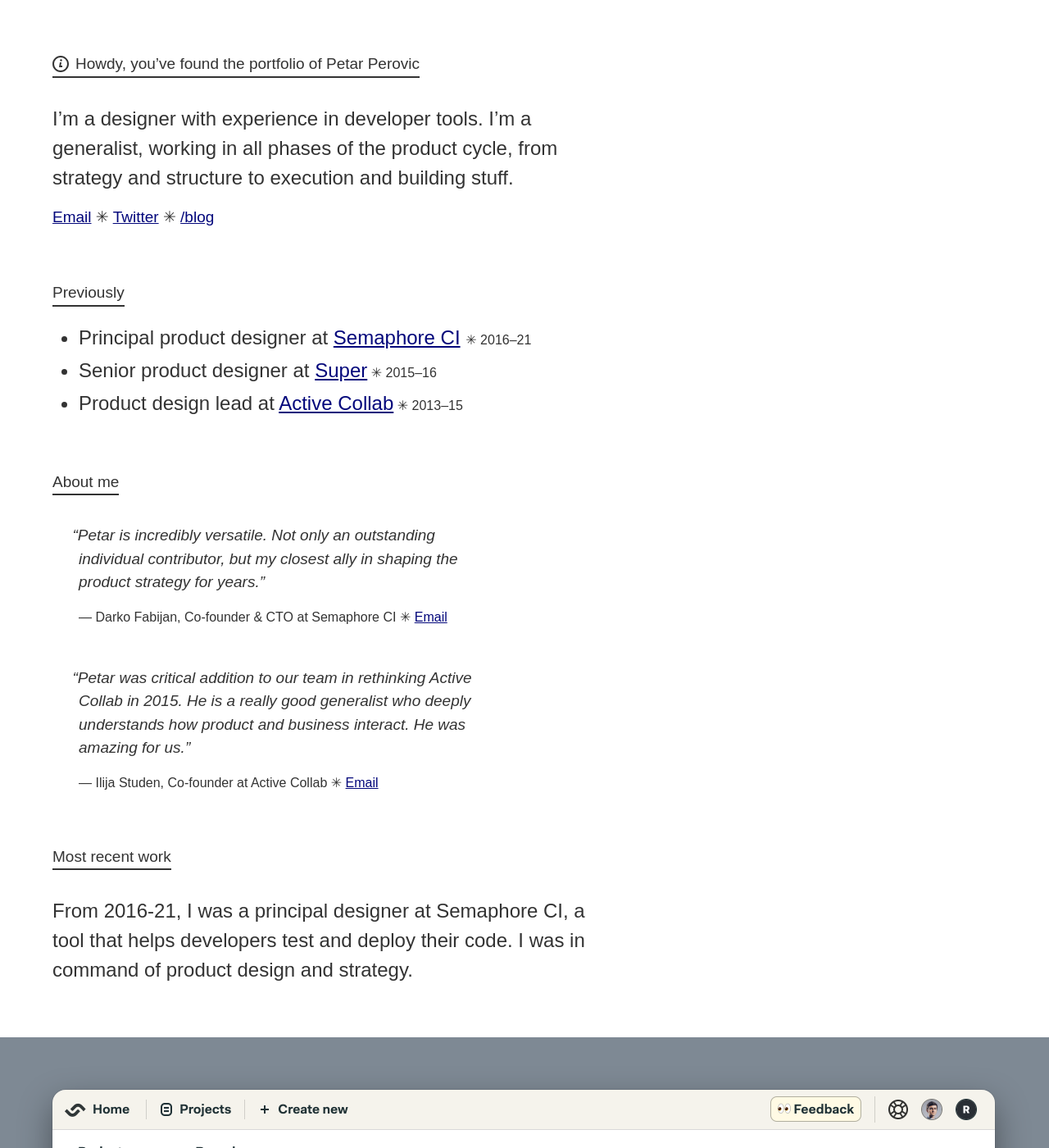
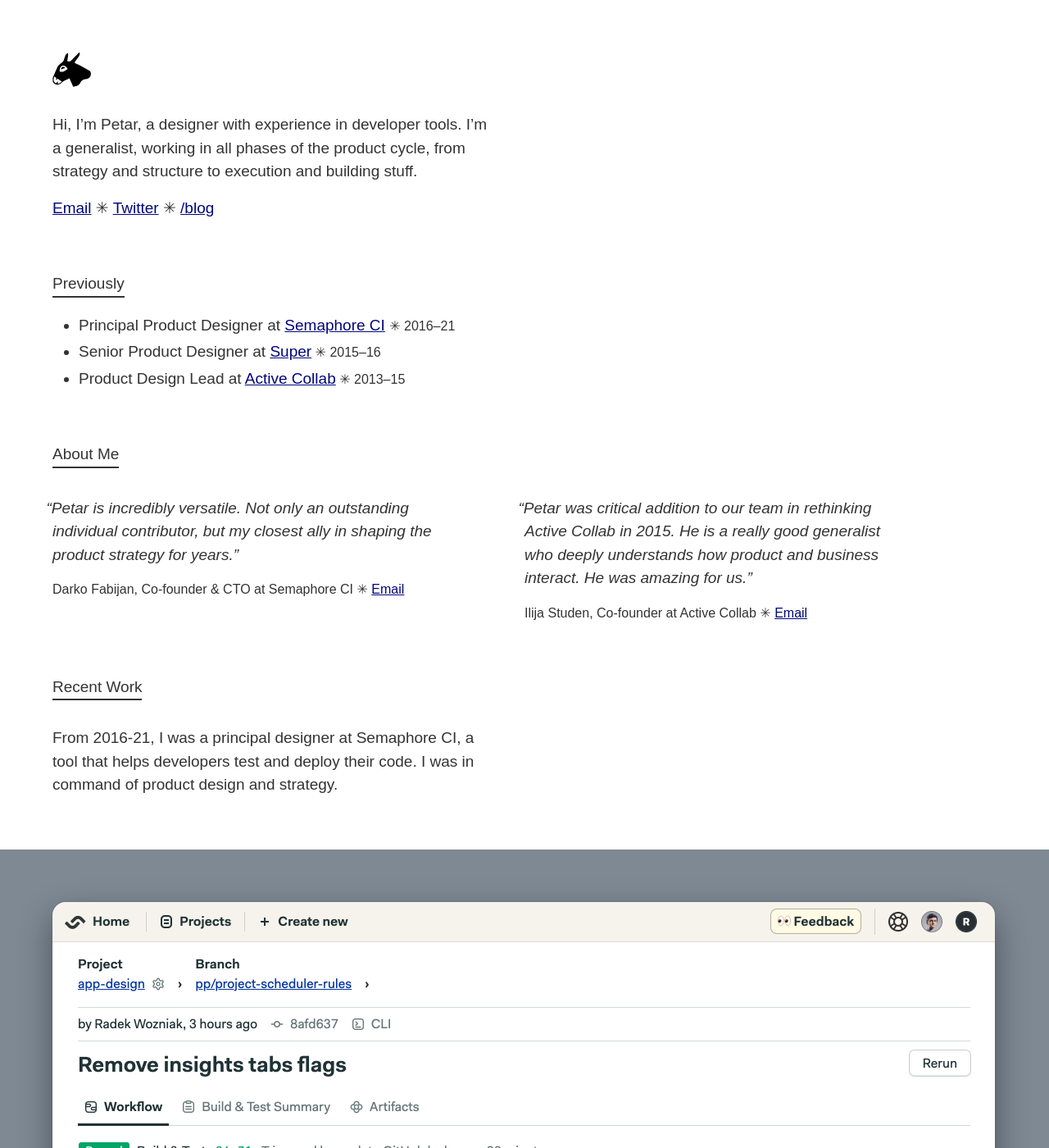
Before and after one commit to ropsii/ropsii.github.io, a Jekyll site: the page built from work.html, in a window 1280 px wide and 1400 px high. Shown: the whole window at 82% size. Built offline with Jekyll 4.4.1, drawn with Linux system fonts in a browser that asks for light colours; some web fonts are replaced.

Commit message:
home and work updates

```diff
--- a/_layouts/home.html
+++ b/_layouts/home.html
@@ -5,7 +5,6 @@
 
     <div class="pt3 pt4-m pl5-m">
         {%- if site.posts.size > 0 -%}
-            <h2 class="f2 f1-m normal lh-title mb2">Words</h2>
             <p class="f5 f4-m mb4 measure-narrow-m">
                 Thoughts about design, software, how systems relate to each other and how they impact the society
             </p>
@@ -25,8 +24,8 @@
         {%- endif -%}
     </div>
 
-    <p class="f7 measure-wide mt4 pl5-m pr6-m">
-        This website doesn’t track or collect any data. It’s running on <a href="https://jekyllrb.com/">Jekyll</a> with <a href="https://tachyons.io/">Tachyons</a>. It’s hosted on GitHub, and <a href="https://www.netlify.com/">Netlify</a> helps with deployment. Type is set in Chivo by Héctor Gatti of <a href="https://www.omnibus-type.com/">Omnibus Type</a>.
+    <p class="f6 measure mt4 pl5-m">
+        This website doesn’t track or collect any data. It’s running on <a href="https://jekyllrb.com/">Jekyll</a> with <a href="https://tachyons.io/">Tachyons</a>. It’s hosted on <a href="https://github.com/ropsii/ropsii.github.io">GitHub</a>, and <a href="https://www.netlify.com/">Netlify</a> helps with deployment. Type is set in Chivo by Héctor Gatti of <a href="https://www.omnibus-type.com/">Omnibus Type</a>.
     </p>
 
 
--- a/_layouts/work.html
+++ b/_layouts/work.html
@@ -22,15 +22,11 @@
         <div class="pa3 pa5-m">
             <div>
 
-                    <div class="dib mb3 mb4-m bb bw1">
-                        <div class="flex-ns items-center">
-                            <svg class="dn di-ns flex-shrink-0" width="20" height="20" xmlns="http://www.w3.org/2000/svg"><path d="M10 0c5.523 0 10 4.477 10 10s-4.477 10-10 10S0 15.523 0 10 4.477 0 10 0zm0 2a8 8 0 100 16 8 8 0 000-16zm1 6l-.667 4h1.679v2H8l1-6h2zm-.494-3.722a1.25 1.25 0 110 2.5 1.25 1.25 0 010-2.5z" fill="#333" fill-rule="evenodd"/></svg>
-                            <p class="f4 mb0 ml2-ns"><span class="dn di-ns">Howdy, you’ve found the portfolio of </span>Petar Perovic</p>
-                        </div>
-                    </div>
+                    <a href="{{ "/" | relative_url }}">
+                        <img src="{% link /assets/donkey.svg %}" width="48" alt="ropsii donkey" class="db mb3 mb4-m">
+                    </a>
 
-
-                    <p class="f4 f3-m measure pr4-m mb3">I’m a designer with experience in developer tools. I’m a generalist, working in all phases of the product cycle, from strategy and structure to execution and building stuff.</p>
+                    <p class="f4 measure pr4-m mb3">Hi, I’m Petar, a designer with experience in developer tools. I’m a generalist, working in all phases of the product cycle, from strategy and structure to execution and building stuff.</p>
 
                     <p class="f4 mb4 mb5-m">
                         <a href="mailto:perovic.petar@gmail.com">Email</a>
@@ -41,36 +37,38 @@
                     </p>
 
                     <h2 class="f4 normal mb2 bb bw1 mb3 dib">Previously</h2>
-                    <ul class="f4 f3-m pl4 mt1 ml0 measure-m">
-                        <li class="mv1">Principal product designer at <a href="https://semaphoreci.com">Semaphore CI</a> <span class="f6"> ✳ 2016–21</span></li>
-                        <li class="mv1">Senior product designer at <a href="https://hellosuper.com">Super</a><span class="f6"> ✳ 2015–16</span></li>
-                        <li class="mv1">Product design lead at <a href="https://activecollab.com/">Active Collab</a><span class="f6"> ✳ 2013–15</span></li>
+                    <ul class="f4 pl4 mt1 ml0 measure-m">
+                        <li class="mv1">Principal Product Designer at <a href="https://semaphoreci.com">Semaphore CI</a> <span class="f6"> ✳ 2016–21</span></li>
+                        <li class="mv1">Senior Product Designer at <a href="https://hellosuper.com">Super</a><span class="f6"> ✳ 2015–16</span></li>
+                        <li class="mv1">Product Design Lead at <a href="https://activecollab.com/">Active Collab</a><span class="f6"> ✳ 2013–15</span></li>
                     </ul>
 
                     <div class="mt5">
-                        <h2 class="f4 normal bb bw1 mb0 mb3-m dib">About me</h2>
+                        <h2 class="f4 normal bb bw1 mb0 mb3-m dib">About Me</h2>
 
-                        <blockquote class="f4 ml0 pl4-m mb4 pb3-m">
-                            <p class="f4 mb3 i measure pr5-m" style="text-indent: -0.4em;">“Petar is incredibly versatile. Not only an outstanding individual contributor, but my closest ally in shaping the product strategy for years.”</p>
-                            <p class="f6 mb0">— Darko Fabijan, Co-founder & CTO at Semaphore CI ✳ <a href="mailto:darko@renderedtext.com ">Email</a></p>
-                        </blockquote>
+                        <div class="flex">
+                            <blockquote class="f4 ml0 mb4 pb3-m">
+                                <p class="f4 mb3 i measure pr5-m" style="text-indent: -0.4em;">“Petar is incredibly versatile. Not only an outstanding individual contributor, but my closest ally in shaping the product strategy for years.”</p>
+                                <p class="f6 mb0">Darko Fabijan, Co-founder & CTO at Semaphore CI ✳ <a href="mailto:darko@renderedtext.com ">Email</a></p>
+                            </blockquote>
 
-                        <blockquote class="f4 ml0 pl4-m mb5">
-                            <p class="f4 mb3 i measure pr5-m" style="text-indent: -0.4em;">“Petar was critical addition to our team in rethinking Active Collab in 2015. He is a really good generalist who deeply understands how product and business interact. He was amazing for us.”</p>
-                            <p class="f6 mb0">— Ilija Studen, Co-founder at Active Collab ✳ <a href="mailto:ilija.studen@activecollab.com">Email</a></p>
-                        </blockquote>
+                            <blockquote class="f4 ml0 mb5">
+                                <p class="f4 mb3 i measure pr5-m" style="text-indent: -0.4em;">“Petar was critical addition to our team in rethinking Active Collab in 2015. He is a really good generalist who deeply understands how product and business interact. He was amazing for us.”</p>
+                                <p class="f6 mb0">Ilija Studen, Co-founder at Active Collab ✳ <a href="mailto:ilija.studen@activecollab.com">Email</a></p>
+                            </blockquote>
+                        </div>
                     </div>
 
 
-                    <h2 class="f4 normal bb bw1 mb3 mb4-m dib">Most recent work</h2>
-                    <p class="f4 f3-m measure pr4-m mb5">From 2016-21, I was a principal designer at Semaphore&nbsp;CI, a tool that helps developers test and deploy their code. I was in command of product design and strategy.</p>
+                    <h2 class="f4 normal bb bw1 mb3 mb4-m dib">Recent Work</h2>
+                    <p class="f4 measure pr4-m mb5">From 2016-21, I was a principal designer at Semaphore&nbsp;CI, a tool that helps developers test and deploy their code. I was in command of product design and strategy.</p>
 
                     <div class="nl3 nr3 nl5-m nr5-m pa3 pa5-m" style="background-color:#7e8994">
                         <img src="{% link /assets/work-sem-workflow.png %}" alt="Semaphore workflow page" class="br4 w-100 shadow-2" style="max-width: 1150px">
                     </div>
 
                     <div class="mv5 mv6-m">
-                        <p class="f4 f3-m measure pr4-m mb0">In a super-contributor role, I was responsible for a wide array of duties. From figuring out what to build next to designing and shipping features.</p>
+                        <p class="f4 measure pr4-m mb0">In a super-contributor role, I was responsible for a wide array of duties. From figuring out what to build next to designing and shipping features.</p>
                     </div>
 
                     <div class="nl3 nr3 nl5-m nr5-m pa3 pa5-m" style="background-color: #947a9a;">
@@ -78,7 +76,7 @@
                     </div>
 
                     <div class="mv5 mv6-m">
-                        <p class="f4 f3-m measure pr4-m mb0">Semaphore is a small, 25-person team. I was balancing between product strategy, user feedback synthesis, UI design, and production-ready code.</p>
+                        <p class="f4 measure pr4-m mb0">Semaphore is a small, 25-person team. I was balancing between product strategy, user feedback synthesis, UI design, and production-ready code.</p>
                     </div>
 
                     <div class="nl3 nr3 nl5-m nr5-m pa3 pa5-m" style="background-color: #619071;">
@@ -90,7 +88,7 @@
                     </div>
 
                     <div class="mv5 mv6-m">
-                        <p class="f4 f3-m measure pr4-m mb0">I developed a simple illustration system to make the flow less intimidating. This was especially helpful during onboarding, to breathe life into dry, technical explanations.</p>
+                        <p class="f4 measure pr4-m mb0">I developed a simple illustration system to make the flow less intimidating. This was especially helpful during onboarding, to breathe life into dry, technical explanations.</p>
                     </div>
 
                     <div class="nl3 nr3 nl5-m nr5-m" style="background-color: #ffe29e;">
@@ -103,7 +101,7 @@
 
 
                     <div class="mv5 mv6-m">
-                        <p class="f4 f3-m measure mb0">A great portion of my efforts is designing at the structural level, consolidating how different systems interact with each other, and how that understanding translates to value for the users and the company.</p>
+                        <p class="f4 measure mb0">A great portion of my efforts is designing at the structural level, consolidating how different systems interact with each other, and how that understanding translates to value for the users and the company.</p>
                     </div>
 
                     <div class="nl3 nr3 nl5-m nr5-m pa3 pa5-m" style="background-color: #947a9a;">
@@ -136,19 +134,19 @@
                     <div class="mv5 mv6-m">
                         <div class="mv4">
                             <h3 class="dib f4 normal bb bw1 mb2">Where’s your base?</h3>
-                            <p class="f4 f3-m mb4 mt1 measure-narrow">Porto, Portugal (UTC+00:00)</p>
+                            <p class="f4 mb4 mt1 measure-narrow">Porto, Portugal (UTC+00:00)</p>
                         </div>
                         <div class="mv4">
                             <h3 class="dib f4 normal bb bw1 mb2">When can you start?</h3>
-                            <p class="f4 f3-m mb4 mt1 measure-narrow">Apr 2021</p>
+                            <p class="f4 mb4 mt1 measure-narrow">Apr 2021</p>
                         </div>
                         <div class="mv4">
                             <h3 class="dib f4 normal bb bw1 mb2">Working remotely?</h3>
-                            <p class="f4 f3-m mb4 mt1 measure-narrow">I’ve been full-time remote for the last six years, with teams both from the US and Europe.</p>
+                            <p class="f4 mb4 mt1 measure-narrow">I’ve been full-time remote for the last six years, with teams both from the US and Europe.</p>
                         </div>
                         <div class="mv4">
                             <h3 class="dib f4 normal bb bw1 mb2">Get in touch</h3>
-                            <p class="f4 f3-m measure-narrow mb0 mt1">If you think I could be useful in some of these roles in your team — <a href="mailto:perovic.petar@gmail.com">Let’s chat</a>!</p>
+                            <p class="f4 measure-narrow mb0 mt1">If you think I could be useful in some of these roles in your team — <a href="mailto:perovic.petar@gmail.com">Let’s chat</a>!</p>
                         </div>
                     </div>
 
```
